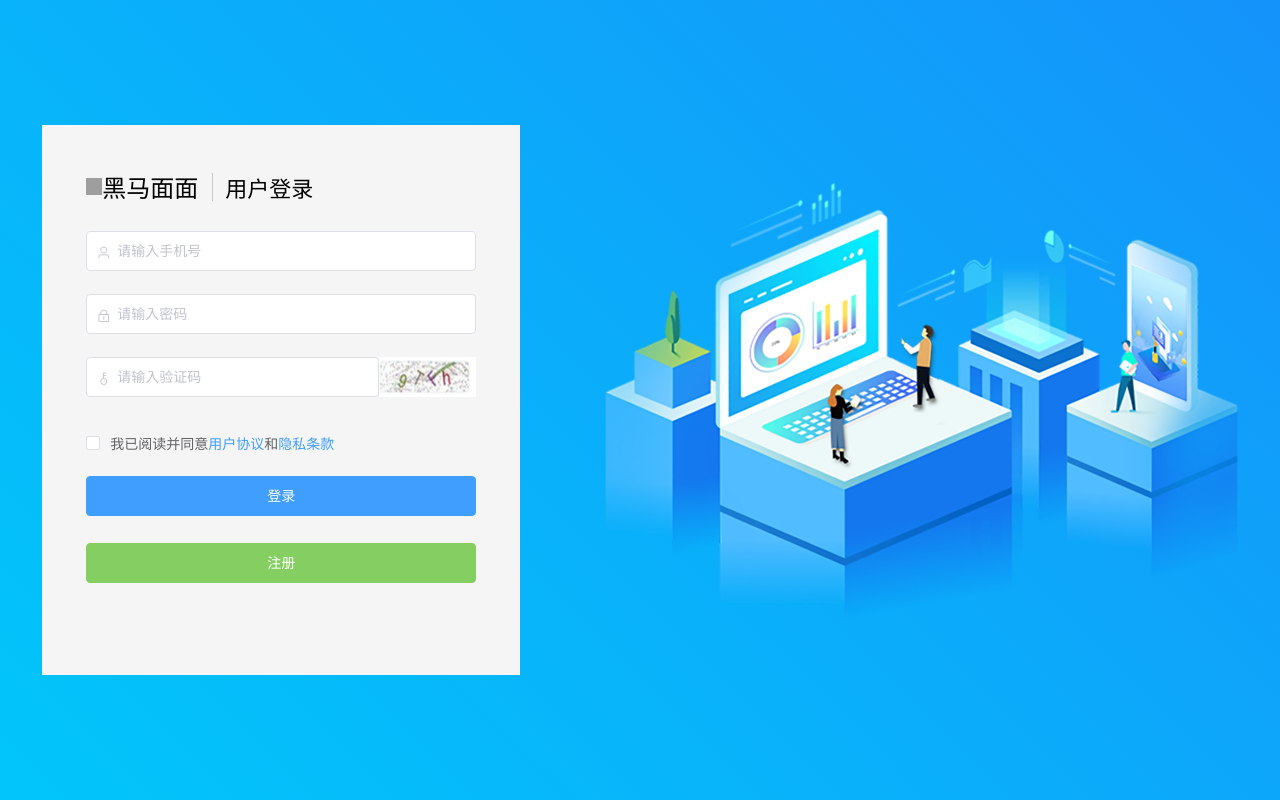
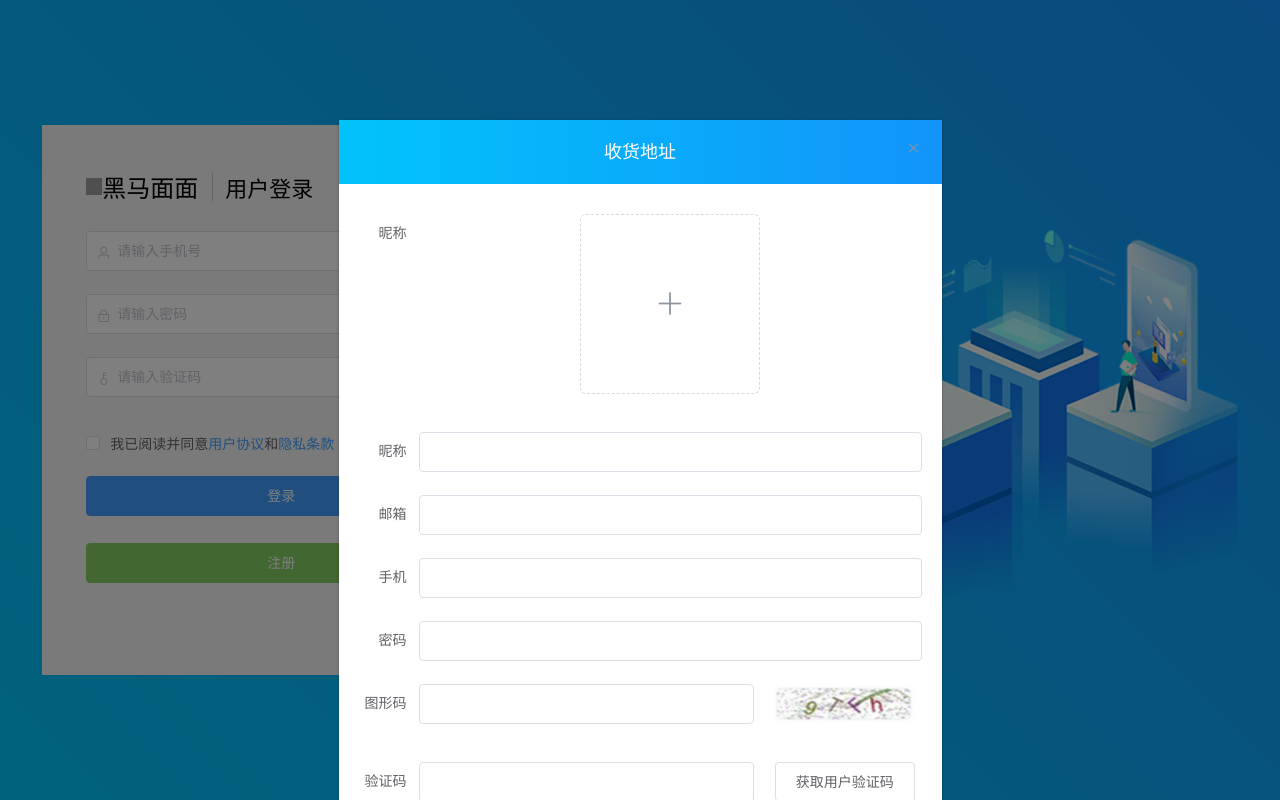
Before and after one commit to 51shangjinxin91/heimamm520, a Vue app: page /#/login in a window 1280 px wide. Both pictures are taken after a click on the button "注册". Built offline with nearby package versions, Linux system fonts and the light colour scheme; grey boxes are pictures that could not be loaded.

Commit message:
登录模块 - 完成

```diff
--- a/package.json
+++ b/package.json
@@ -8,6 +8,7 @@
     "lint": "vue-cli-service lint"
   },
   "dependencies": {
+    "axios": "^0.19.0",
     "core-js": "^3.4.3",
     "element-ui": "^2.13.0",
     "vue": "^2.6.10",
--- a/src/main.js
+++ b/src/main.js
@@ -16,6 +16,9 @@ import "./style/base.css";
 
 Vue.config.productionTip = false
 
+// 测试环境变量
+window.console.log(process.env.VUE_APP_BASEURL)
+
 new Vue({
   render: h => h(App),
 
--- a/src/views/login/login.vue
+++ b/src/views/login/login.vue
@@ -10,22 +10,17 @@
       <span class="sub-title">用户登录</span>
     </div>
     <!-- 饿了么表单 -->
-      <el-form class="login-form" ref="form" :model="form">
+    <el-form :rules="rules" class="login-form" ref="form" :model="form">
       <!-- 手机号-->
-        <el-form-item>
+      <el-form-item prop="phone">
         <el-input placeholder="请输入手机号" prefix-icon="el-icon-user" v-model="form.phone"></el-input>
       </el-form-item>
       <!-- 密码-->
-        <el-form-item>
-          <el-input
-            placeholder="请输入密码"
-            prefix-icon="el-icon-lock"
-            show-password
-            v-model="form.password"
-          ></el-input>
+      <el-form-item prop="password">
+        <el-input placeholder="请输入密码" prefix-icon="el-icon-lock" show-password v-model="form.password"></el-input>
       </el-form-item>
       <!-- 验证码-->
-        <el-form-item>
+      <el-form-item prop="captcha">
         <!-- 行 -->
         <el-row>
           <!-- 列 -->
@@ -33,7 +28,8 @@
             <el-input placeholder="请输入验证码" prefix-icon="el-icon-key" v-model="form.captcha"></el-input>
           </el-col>
           <el-col :span="6">
-              <img class="captcha" @click="changeCaptcha" src="../../assets/captcha.jpg" alt />
+            <!-- 验证码图片 -->
+            <img class="captcha" @click="changeCaptcha" :src="captchaURL" alt />
           </el-col>
         </el-row>
       </el-form-item>
@@ -47,36 +43,199 @@
       </el-form-item>
       <!-- 按钮区域 -->
       <el-form-item>
-          <el-button type="primary">登录</el-button>
-          <el-button class="register-button" type="success">注册</el-button>
+        <el-button type="primary" @click="submitForm">登录</el-button>
+        <el-button class="register-button" @click="dialogFormVisible = true" type="success">注册</el-button>
       </el-form-item>
     </el-form>
   </div>
   <img class="login-pic" src="../../assets/login_banner_ele.png" alt />
+  <!-- 注册会话框 -->
+  <el-dialog title="收货地址" :visible.sync="dialogFormVisible">
+    <el-form :model="form">
+      <el-form-item label="昵称" :label-width="formLabelWidth">
+        <!-- 头像上传 -->
+        <el-upload class="avatar-uploader" name='image' action=" https://jsonplaceholder.typicode.com/posts/" :show-file-list="false" :on-success="handleAvatarSuccess" :before-upload="beforeAvatarUpload">
+          <img v-if="imageUrl" :src="imageUrl" class="avatar">
+          <i v-else class="el-icon-plus avatar-uploader-icon"></i>
+        </el-upload>
+      </el-form-item>
+      <el-form-item label="昵称" :label-width="formLabelWidth">
+        <el-input v-model="form.name" autocomplete="off"></el-input>
+      </el-form-item>
+      <el-form-item label="邮箱" :label-width="formLabelWidth">
+        <el-input v-model="form.name" autocomplete="off"></el-input>
+      </el-form-item>
+      <el-form-item label="手机" :label-width="formLabelWidth">
+        <el-input v-model="form.name" autocomplete="off"></el-input>
+      </el-form-item>
+      <el-form-item label="密码" :label-width="formLabelWidth">
+        <el-input v-model="form.name" autocomplete="off"></el-input>
+      </el-form-item>
+      <el-form-item label="图形码" :label-width="formLabelWidth">
+        <el-row>
+          <el-col :span="16">
+            <el-input v-model="form.name" autocomplete="off"></el-input>
+          </el-col>
+          <el-col :offset="1" :span="7">
+            <img class="register-captcha" src="../../assets/captcha.jpg" alt />
+          </el-col>
+        </el-row>
+      </el-form-item>
+      <el-form-item label="验证码" :label-width="formLabelWidth">
+        <el-row>
+          <el-col :span="16">
+            <el-input v-model="form.name" autocomplete="off"></el-input>
+          </el-col>
+          <el-col :offset="1" :span="7">
+            <el-button>获取用户验证码</el-button>
+          </el-col>
+        </el-row>
+      </el-form-item>
+    </el-form>
+    <div slot="footer" class="dialog-footer">
+      <el-button @click="dialogFormVisible = false">取 消</el-button>
+      <el-button type="primary" @click="dialogFormVisible = false">确 定</el-button>
+    </div>
+  </el-dialog>
+
 </div>
 </template>
 <script>
+import axios from "axios";
 export default {
   name: "login",
   data() {
+    // 自定义校验规则函数
+    // 手机号
+    var checkPhone = (rule, value, callback) => {
+      if (!value) {
+        return callback(new Error("手机号不能为空"));
+      } else {
+        // 判断手机号的格式   /  正则判断
+        const reg = /^(0|86|17951)?(13[0-9]|15[012356789]|17[678]|18[0-9]|14[57])[0-9]{8}$/;
+        // 判断是否符合
+        // .test(验证的字符串) 返回的是true 或 false
+        if (reg.test(value) == true) {
+          callback();
+        } else {
+          // 不满足手机号的格式
+          callback(new Error("老铁,你的手机号输错了"));
+        }
+      }
+    };
     // 表单的数据
     return {
       form: {
-        name: "",
-        region: "",
-        date1: "",
-        date2: "",
-        delivery: false,
-        type: [],
-        resource: "",
-        desc: "",
+        phone: "",
+        password: "",
+        captcha: "",
+        // 是否勾选
         checked: false
+      },
+      // 定义校验规则
+      rules: {
+        // 手机号
+        phone: [{
+          required: true,
+          validator: checkPhone,
+          trigger: "blur"
+        }],
+        // 密码
+        password: [{
+            required: true,
+            message: "密码不能为空",
+            trigger: "change"
+          },
+          {
+            min: 6,
+            max: 18,
+            message: "密码长度为 6 到 18",
+            trigger: "change"
           }
+        ],
+        // 验证码
+        captcha: [{
+            required: true,
+            message: "验证码不能为空",
+            trigger: "change"
+          },
+          {
+            min: 4,
+            max: 4,
+            message: "验证码长度为4",
+            trigger: "change"
+          }
+        ]
+      },
+      // 验证码地址
+      captchaURL: process.env.VUE_APP_BASEURL + "/captcha?type=login",
+      // 是否显示对话框
+      dialogFormVisible: false,
+      // 宽度
+      formLabelWidth: "60px",
+      // 上传地址
+      imageUrl: ""
     };
   },
-  methods:{
-    changeCaptcha(){
+  methods: {
+    // 表单验证方法
+    submitForm() {
+      // 是否勾选
+      if (this.form.checked === false) {
+        // 没勾，提示
+        this.$message.warning("老铁，没勾哦，先勾一下呗！");
+      } else {
+        this.$refs.form.validate(valid => {
+          if (valid) {
+            // 验证成功
+            // this.$message.success("恭喜你，成功啦");
+            // 调用接口
+            axios({
+              url: process.env.VUE_APP_BASEURL + "/login",
+              method: "post",
+              // 设置跨域请求可以携带cookie
+              withCredentials: true,
+              data: {
+                phone: this.form.phone,
+                password: this.form.password,
+                code: this.form.captcha
+              }
+            }).then(res => {
+              window.console.log(res);
+            });
+          } else {
+            // 验证失败
+            this.$message.error("很遗憾，内容没有写对！");
 
+            return false;
+          }
+        });
+      }
+    },
+    // 重新获取验证码
+    changeCaptcha() {
+      // this.captchaURL =
+      // process.env.VUE_APP_BASEURL + "/captcha?type=login&" + Math.random(); // 随机数
+      // 从1970年1月1日至今的毫秒数
+      this.captchaURL =
+        process.env.VUE_APP_BASEURL + "/captcha?type=login&" + Date.now(); // 时间戳
+      // this.captchaURL =
+      //   process.env.VUE_APP_BASEURL + "/captcha?type=login"; // 时间戳
+    },
+    // 上传的方法
+    handleAvatarSuccess(res, file) {
+      this.imageUrl = URL.createObjectURL(file.raw);
+    },
+    beforeAvatarUpload(file) {
+      const isJPG = file.type === "image/jpeg";
+      const isLt2M = file.size / 1024 / 1024 < 2;
+      if (!isJPG) {
+        this.$message.error("上传头像图片只能是 JPG 格式!");
+      }
+      if (!isLt2M) {
+        this.$message.error("上传头像图片大小不能超过 2MB!");
+      }
+      return isJPG && isLt2M;
     }
   }
 };
@@ -84,27 +243,21 @@ export default {
 
 <style lang="less">
 /* lang="less" 多层嵌套,变量计算 */
+
 .login-box {
   /* 开启弹性布局 */
   display: flex;
   /* 上下居中 */
-  align-items: center;
-  // 左右均分
-  justify-content: space-around;
-  // 背景线性渐变
-  background: linear-gradient(
-    225deg,
-    rgba(20, 147, 250, 1),
-    rgba(1, 198, 250, 1)
-  );
+  align-items: center; // 左右均分
+  justify-content: space-around; // 背景线性渐变
+  background: linear-gradient( 225deg, rgba(20, 147, 250, 1), rgba(1, 198, 250, 1));
   height: 100%;
   .form-box {
     width: 478px;
     height: 550px;
     background: #f5f5f5;
     padding: 44px;
-    box-sizing: border-box;
-    // 标题
+    box-sizing: border-box; // 标题
     .title-box {
       display: flex;
       align-items: center;
@@ -128,16 +281,13 @@ export default {
       .sub-title {
         font-size: 22px;
       }
-    }
-    // 表单盒子
+    } // 表单盒子
     .login-form {
-      margin-top: 27px;
-      // 验证码
+      margin-top: 27px; // 验证码
       .captcha {
         height: 40px;
         width: 100%;
-      }
-      // checkbox的样式
+      } // checkbox的样式
       .el-checkbox {
         display: flex;
         align-items: center;
@@ -145,8 +295,7 @@ export default {
           display: flex;
           align-items: center;
         }
-      }
-      // 按钮的样式
+      } // 按钮的样式
       .el-button {
         width: 100%;
         margin: 0;
@@ -156,7 +305,51 @@ export default {
       }
     }
   }
-  .login-pic {
+  .login-pic {}
+  // 对话框
+  .el-dialog {
+    width: 603px;
+    .el-dialog__header {
+      text-align: center;
+      background: linear-gradient(to right, #01c4fa, #1294fa);
+      padding-bottom: 20px;
+      .el-dialog__title {
+        color: white;
       }
     }
+  } // 注册验证码
+  .register-captcha {
+    height: 40px;
+    width: 100%;
+  } // 头像的样式
+  // 头像居中
+  .avatar-uploader {
+    text-align: center;
+  }
+  .avatar-uploader .el-upload {
+    border: 1px dashed #d9d9d9;
+    border-radius: 6px;
+    cursor: pointer;
+    position: relative;
+    overflow: hidden;
+  }
+  .avatar-uploader .el-upload:hover {
+    border-color: #409eff;
+  }
+  .avatar-uploader-icon {
+    font-size: 28px;
+    color: #8c939d;
+    width: 178px;
+    height: 178px;
+    line-height: 178px;
+    text-align: center;
+  }
+  .avatar {
+    width: 178px;
+    height: 178px;
+    display: block;
+  }
+}
+
+// 端口在 8080 访问   css注意布局的层级
 </style>
```
Also changed, not shown: 2 other files (tests, documents, lock files or other folders). Lines whose indentation alone changed are shown as unchanged.
